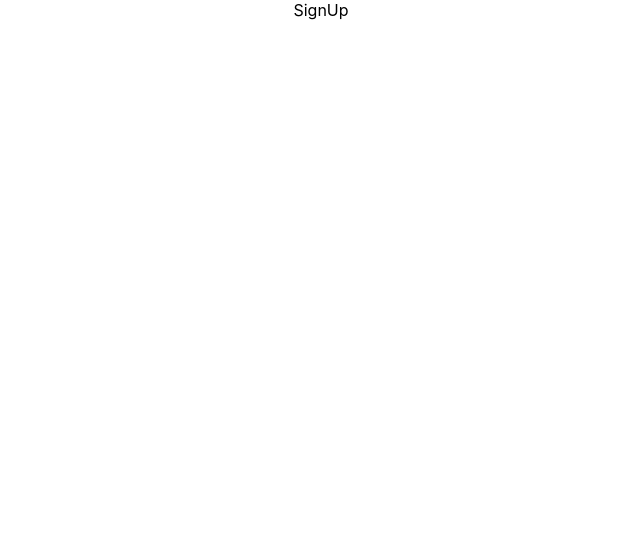
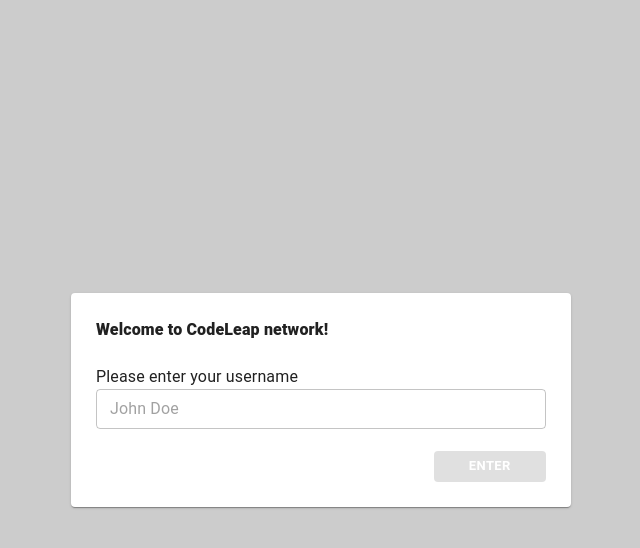
Before and after one commit to aferreirasv/codeleap-test, a React (Create React App) app: page /signup in a window 1280 px wide. Shown: the top 548 px of the page, without its empty margins (319-959 px from the left). Built offline with nearby package versions, Linux system fonts and the light colour scheme.

Commit message:
feat[layout] Criacao de layout pagina de login do usuario

```diff
--- a/src/App.css
+++ b/src/App.css
@@ -1,38 +1,6 @@
 .App {
   text-align: center;
+  width: 100vw;
+  height: 100vh;
+  background-color: #cccccc;
 }
-
-.App-logo {
-  height: 40vmin;
-  pointer-events: none;
-}
-
-@media (prefers-reduced-motion: no-preference) {
-  .App-logo {
-    animation: App-logo-spin infinite 20s linear;
-  }
-}
-
-.App-header {
-  background-color: #282c34;
-  min-height: 100vh;
-  display: flex;
-  flex-direction: column;
-  align-items: center;
-  justify-content: center;
-  font-size: calc(10px + 2vmin);
-  color: white;
-}
-
-.App-link {
-  color: #61dafb;
-}
-
-@keyframes App-logo-spin {
-  from {
-    transform: rotate(0deg);
-  }
-  to {
-    transform: rotate(360deg);
-  }
-}
--- a/src/index.js
+++ b/src/index.js
@@ -3,10 +3,26 @@
 import "./index.css";
 import App from "./App";
 import { BrowserRouter } from "react-router-dom";
+import { ThemeProvider, createTheme } from "@mui/material/styles";
+
+const theme = createTheme({
+  palette: {
+    primary: {
+      main: "#7696ed",
+      dark: "#6a87d5",
+      light: "#93a8e0",
+    },
+    secondary: {
+      main: "#DDDDDD",
+    },
+  },
+});
 
 const root = ReactDOM.createRoot(document.getElementById("root"));
 root.render(
-  <BrowserRouter>
-    <App />
-  </BrowserRouter>
+  <ThemeProvider theme={theme}>
+    <BrowserRouter>
+      <App />
+    </BrowserRouter>
+  </ThemeProvider>
 );
--- a/src/pages/SignUp/SignUp.css
+++ b/src/pages/SignUp/SignUp.css
@@ -0,0 +1,24 @@
+.SignUp {
+  width: 100%;
+  height: 100%;
+  display: grid;
+  place-items: center;
+}
+
+.SignUpCard {
+  padding: 5%;
+}
+
+.SignUpButtonContainer {
+  width: 100%;
+  padding-top: 5%;
+  display: flex;
+  justify-content: space-between;
+  caret-color: transparent;
+}
+
+.SignUpHeader {
+  width: 100%;
+  padding-bottom: 5%;
+  caret-color: transparent;
+}
--- a/src/pages/SignUp/SignUp.js
+++ b/src/pages/SignUp/SignUp.js
@@ -1,7 +1,65 @@
+import "./SignUp.css";
+import { useState } from "react";
+import { Paper, TextField, Typography, Button } from "@mui/material";
+import { Navigate, useNavigate } from "react-router-dom";
+
 const SignUp = (props) => {
+  const [inputValue, setInputValue] = useState("");
+
+  const handleUsername = (e) => {
+    setInputValue(e.currentTarget.value);
+  };
+
+  const navigate = useNavigate();
+  const handleSubmit = (e) => {
+    navigate("/");
+  };
   return (
     <>
-      <div>SignUp</div>
+      {false ? <Navigate to="/" /> : null /* Check if user is logged in*/}
+      <div className="SignUp">
+        <Paper sx={{ width: "90vw", maxWidth: "500px" }}>
+          <div className="SignUpCard">
+            <div className="SignUpHeader">
+              <Typography
+                variant="body1"
+                align="start"
+                sx={{ fontWeight: "800" }}
+              >
+                Welcome to CodeLeap network!
+              </Typography>
+            </div>
+            <div>
+              <Typography align="start">Please enter your username</Typography>
+              <TextField
+                placeholder="John Doe"
+                value={inputValue}
+                onChange={handleUsername}
+                fullWidth
+                size="small"
+              />
+            </div>
+            <div className="SignUpButtonContainer">
+              <div />
+              <Button
+                variant="contained"
+                disabled={!inputValue}
+                sx={{ right: "0px", width: "25%" }}
+                size="small"
+                onClick={handleSubmit}
+              >
+                <Typography
+                  variant="body"
+                  color={"white"}
+                  sx={{ fontWeight: "600" }}
+                >
+                  Enter
+                </Typography>
+              </Button>
+            </div>
+          </div>
+        </Paper>
+      </div>
     </>
   );
 };
```
